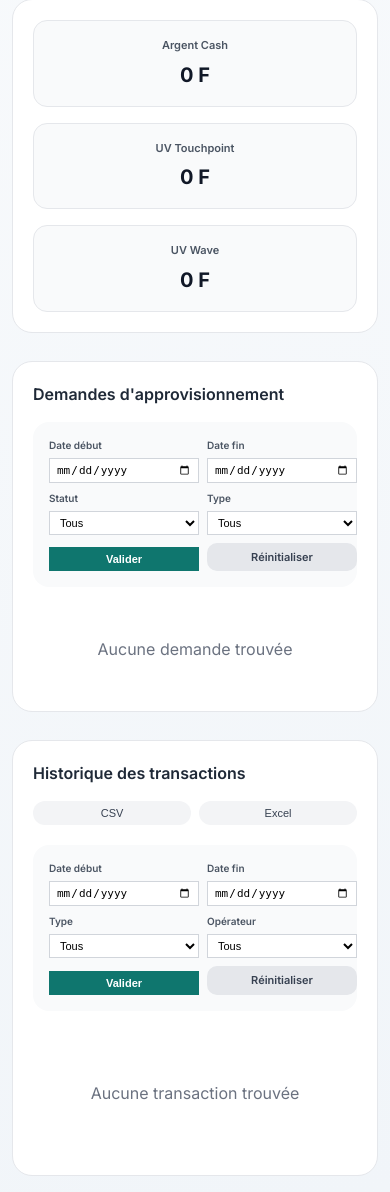
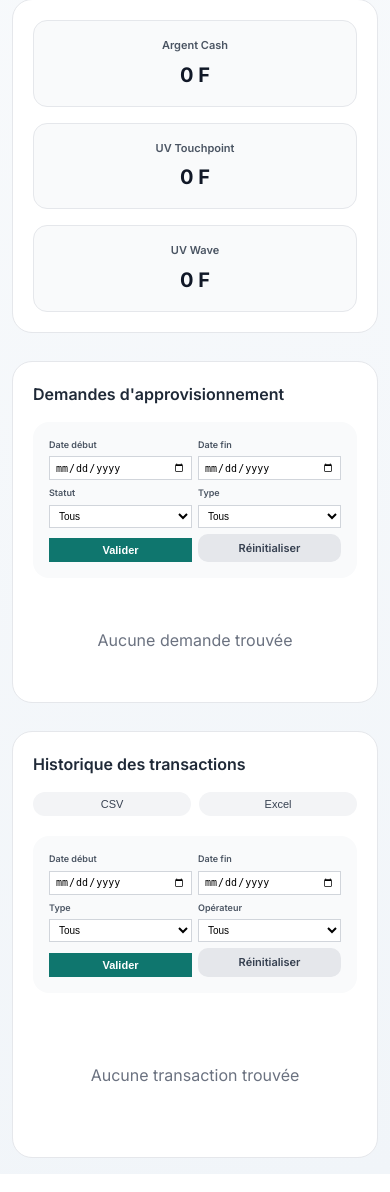
Before and after one commit to BLACKHACK00223/agent-money-system, a Django app: template templates/transactions/detail_agent.html in a window 390 px wide. Shown: the part 216-1408 px from the top of the page. Run offline with Django 5.2, Linux system fonts and the light colour scheme; the template is opened without the code that fills it, so the values that code supplies are empty.

Commit message:
Mise à jour: derniere version V1

```diff
--- a/templates/transactions/detail_agent.html
+++ b/templates/transactions/detail_agent.html
@@ -494,18 +494,19 @@
         }
         .filters-form {
             display: grid;
-            grid-template-columns: 1fr 1fr;
-            gap: 8px;
+            grid-template-columns: minmax(0,1fr) minmax(0,1fr);
+            gap: 6px;
         }
         .filters-form .filter-group {
             width: 100%;
+            min-width: 0;
         }
         .filter-group label {
-            font-size: 10px;
+            font-size: 9px;
         }
         .filter-group input, .filter-group select {
-            font-size: 11px;
-            padding: 4px 6px;
+            font-size: 10px;
+            padding: 4px 5px;
             min-width: 0;
             width: 100%;
             box-sizing: border-box;
--- a/templates/transactions/rapports_admin.html
+++ b/templates/transactions/rapports_admin.html
@@ -228,7 +228,7 @@
     .rank-bronze { background: #d97706; color: #fff7ed; }
 
     @media (max-width: 1024px) { .summary-cards { grid-template-columns: repeat(2, 1fr); } .historique-wrapper { flex-direction: column; } .totaux-sidebar { flex-direction: row; } .complementary-grid { grid-template-columns: repeat(2, 1fr); } .analytics-grid { grid-template-columns: 1fr; } }
-    @media (max-width: 768px) { .summary-cards { grid-template-columns: 1fr; } .operations-container { grid-template-columns: 1fr; } .reports-nav { flex-direction: column; border-radius: 0; } .reports-tab { border-radius: 0; } .filters-bar { display: grid; grid-template-columns: 1fr 1fr; gap: 6px; border-radius: 0; } .filters-bar .filter-group { min-width: 0; } .filters-bar .filter-group:last-child { grid-column: 1 / -1; } .filters-bar .filter-group label { font-size: 9px; } .filters-bar .filter-group input, .filters-bar .filter-group select { font-size: 11px; padding: 4px 6px; min-width: 0; width: 100%; box-sizing: border-box; border-radius: 0; } .btn-filter { border-radius: 0; font-size: 11px; padding: 6px 12px; } .summary-card { border-radius: 0; } .summary-card .icon { border-radius: 0; } .historique-wrapper { flex-direction: column; } .totaux-sidebar { flex-direction: column; } .actions-group { flex-direction: column; } .complementary-grid { grid-template-columns: 1fr; } }
+    @media (max-width: 768px) { .summary-cards { grid-template-columns: 1fr; } .operations-container { grid-template-columns: 1fr; } .reports-nav { flex-direction: column; border-radius: 0; } .reports-tab { border-radius: 0; } .filters-bar { display: grid; grid-template-columns: minmax(0,1fr) minmax(0,1fr); gap: 6px; border-radius: 0; } .filters-bar .filter-group { min-width: 0; } .filters-bar .filter-group:last-child { grid-column: 1 / -1; } .filters-bar .filter-group label { font-size: 9px; } .filters-bar .filter-group input, .filters-bar .filter-group select { font-size: 10px; padding: 4px 5px; min-width: 0; width: 100%; box-sizing: border-box; border-radius: 0; } .btn-filter { border-radius: 0; font-size: 10px; padding: 6px 10px; } .summary-card { border-radius: 0; } .summary-card .icon { border-radius: 0; } .historique-wrapper { flex-direction: column; } .totaux-sidebar { flex-direction: column; } .actions-group { flex-direction: column; } .complementary-grid { grid-template-columns: 1fr; } }
 
     /* ========== STYLES MOBILE ========== */
     .mobile-view { display: none; }
```
Also changed, not shown: templates/transactions/detail_assistant.html (+6 -5 lines), templates/transactions/historique_admin.html (+4 -4 lines), templates/transactions/historique_agent.html (+4 -4 lines).
